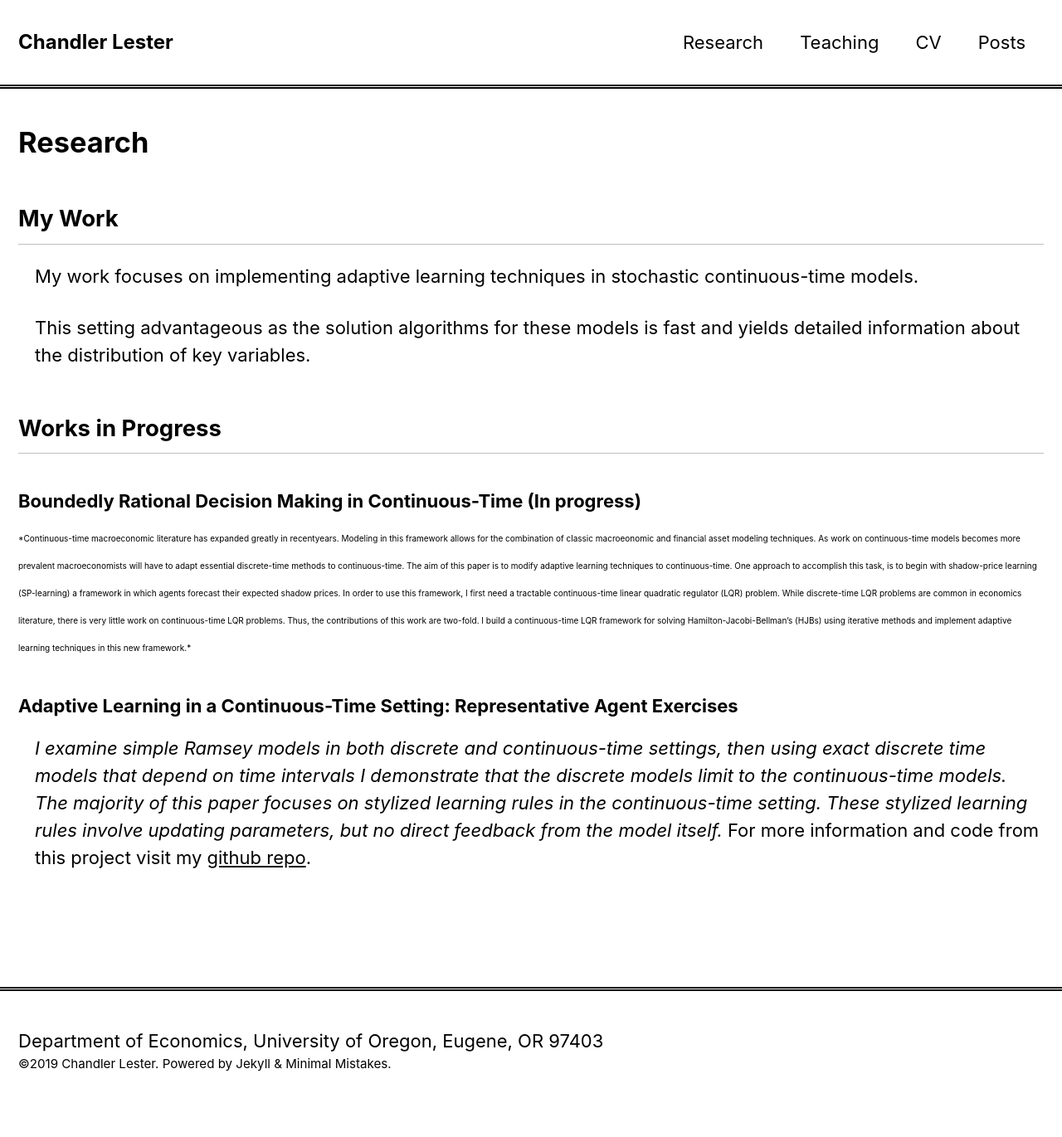
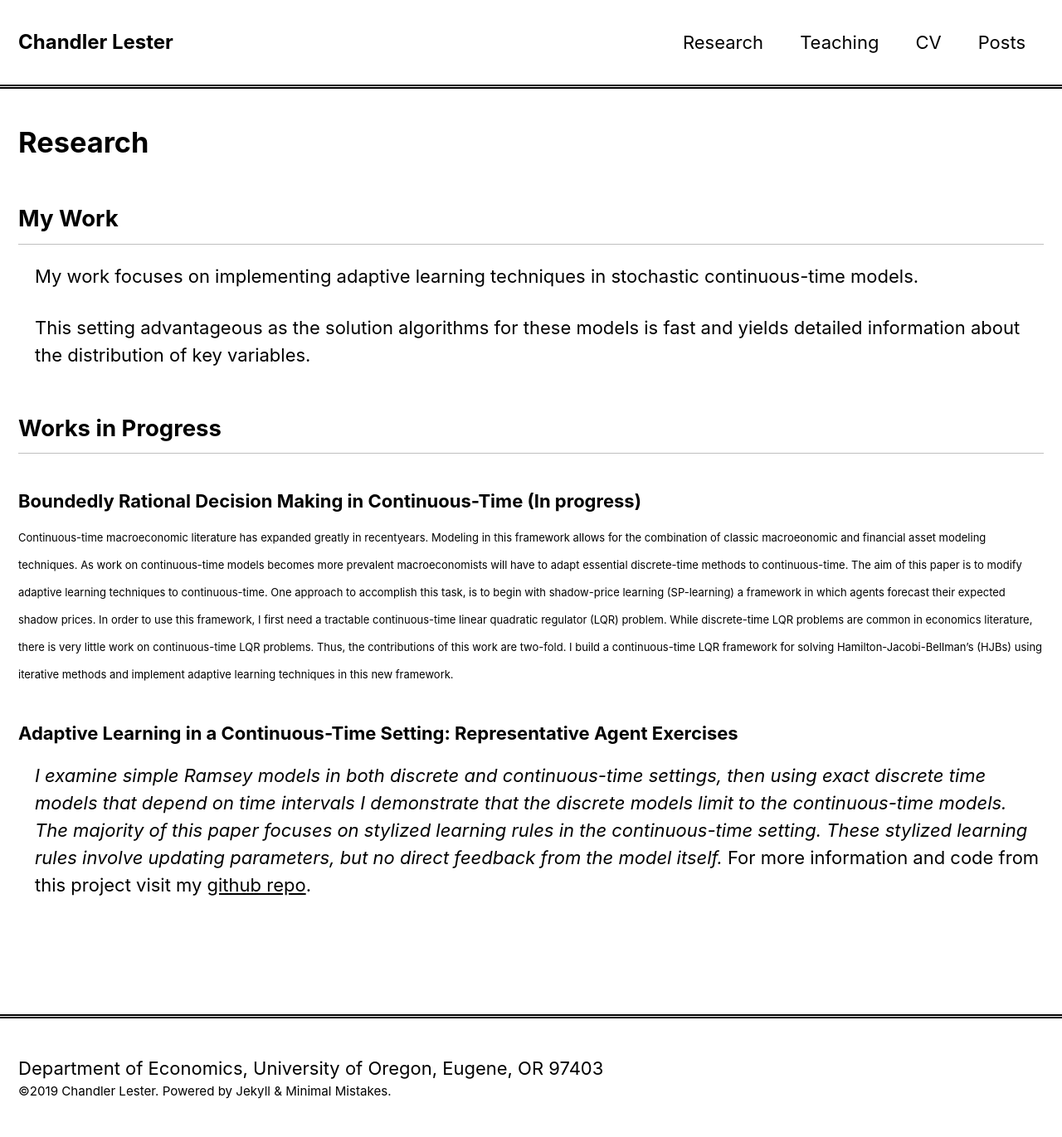
Before and after one commit to mibarnes/chandlerlester.github.io, a Jekyll site: the page built from _pages/research.md, in a window 1280 px wide. Shown: the whole page at 83% size. Built offline with Jekyll 4.4.1, drawn with Linux system fonts in a browser that asks for light colours; nearby versions of some CDN libraries; before the commit the page ends 1338 px from its top, so only the background shows below that.

Commit message:
Update research.md

```diff
--- a/_pages/research.md
+++ b/_pages/research.md
@@ -20,7 +20,7 @@
 ## Works in Progress
 
 ### Boundedly Rational Decision Making in Continuous-Time (In progress)
-<font size="-2">*Continuous-time macroeconomic literature has expanded greatly in recentyears. Modeling in this framework allows for the combination of classic macroeonomic and financial asset modeling techniques. As work on continuous-time models becomes more prevalent macroeconomists will have to adapt essential discrete-time methods to continuous-time. The aim of this paper is to modify adaptive learning techniques to continuous-time. One approach to accomplish this  task,  is  to  begin  with  shadow-price  learning  (SP-learning) a framework in  which  agents  forecast  their  expected  shadow  prices. In  order  to  use  this framework, I first need a tractable continuous-time linear quadratic regulator (LQR) problem. While discrete-time LQR problems are common in economics literature, there is very little work on continuous-time LQR problems. Thus, the contributions of this work are two-fold. I build a continuous-time LQR framework  for  solving  Hamilton-Jacobi-Bellman’s  (HJBs) using iterative methods and implement adaptive learning techniques in this new framework.*</font>
+<font size="-1">Continuous-time macroeconomic literature has expanded greatly in recentyears. Modeling in this framework allows for the combination of classic macroeonomic and financial asset modeling techniques. As work on continuous-time models becomes more prevalent macroeconomists will have to adapt essential discrete-time methods to continuous-time. The aim of this paper is to modify adaptive learning techniques to continuous-time. One approach to accomplish this  task,  is  to  begin  with  shadow-price  learning  (SP-learning) a framework in  which  agents  forecast  their  expected  shadow  prices. In  order  to  use  this framework, I first need a tractable continuous-time linear quadratic regulator (LQR) problem. While discrete-time LQR problems are common in economics literature, there is very little work on continuous-time LQR problems. Thus, the contributions of this work are two-fold. I build a continuous-time LQR framework  for  solving  Hamilton-Jacobi-Bellman’s  (HJBs) using iterative methods and implement adaptive learning techniques in this new framework.</font>
 
 ### Adaptive Learning in a Continuous-Time Setting: Representative Agent Exercises
 *I examine simple Ramsey models in both discrete and continuous-time settings,
```
